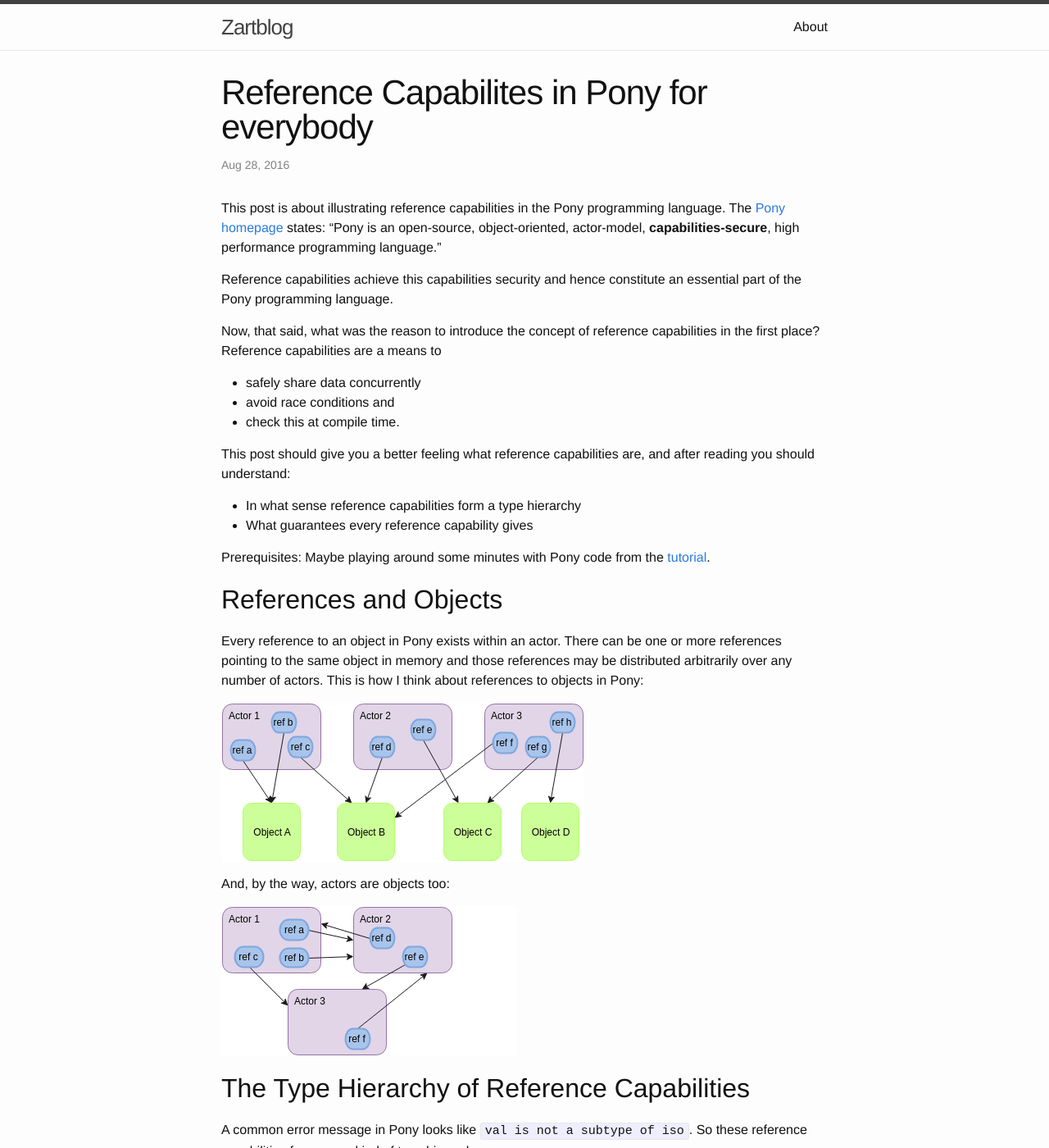
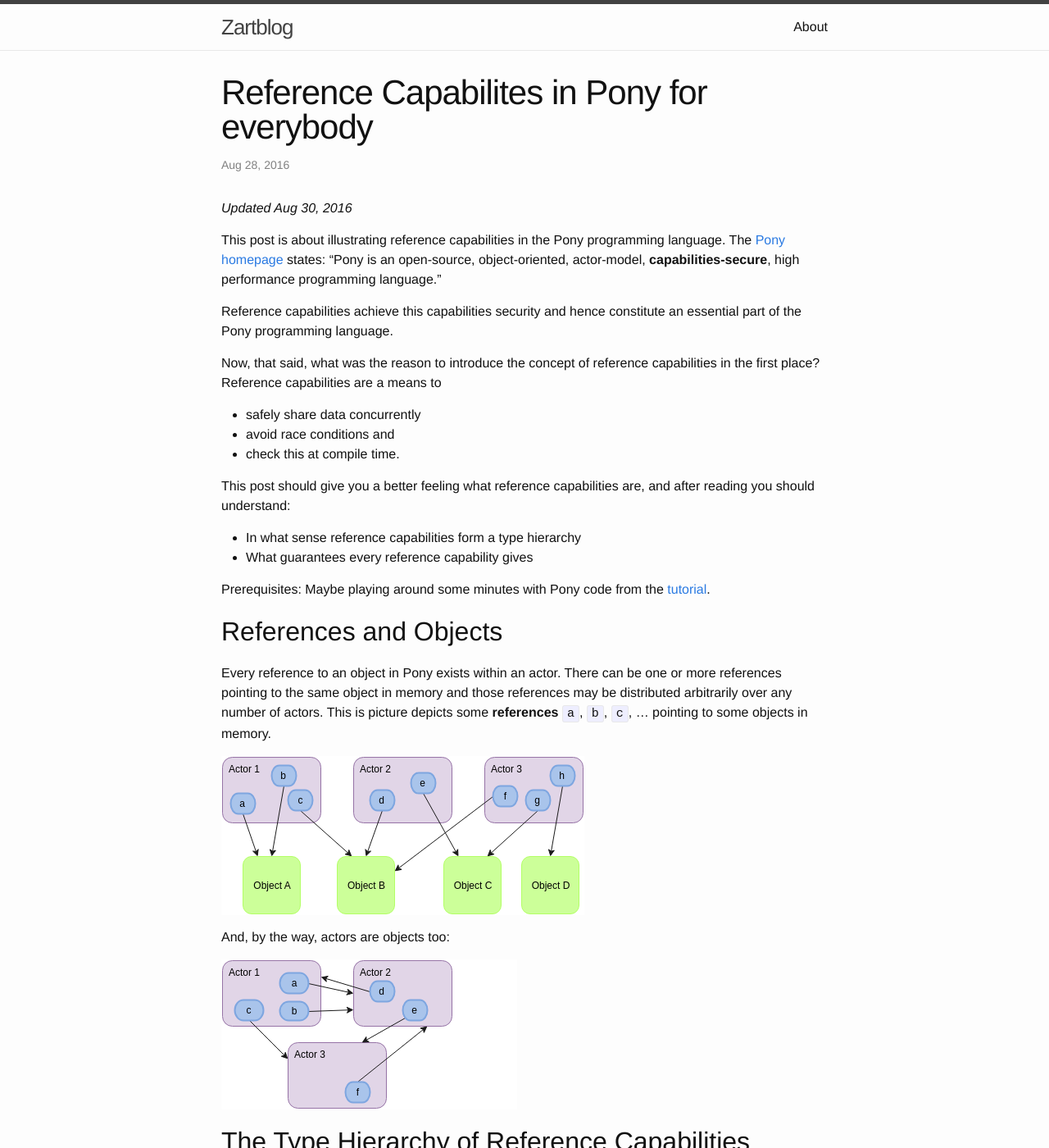
Before and after one commit to zartstrom/zartstrom.github.io, a Jekyll site: the page built from _posts/2016-08-28-reference-capabilities-in-pony.markdown, in a window 1280 px wide and 1400 px high. Shown: the whole window at 82% size. Built offline with Jekyll 4.4.1, drawn with Linux system fonts in a browser that asks for light colours; comment, search, counter and statistics services are not loaded; some of the changed text lies outside the part shown.

Commit message:
update refcaps based on feedback pony+dev user group

```diff
--- a/_posts/2016-08-28-reference-capabilities-in-pony.markdown
+++ b/_posts/2016-08-28-reference-capabilities-in-pony.markdown
@@ -4,6 +4,8 @@
 date:   2016-08-28 19:10:10 +0200
 categories: pony
 ---
+
+*Updated Aug 30, 2016*
 
 This post is about illustrating reference capabilities in the Pony programming language. The [Pony homepage](http://www.ponylang.org) states:
 "Pony is an open-source, object-oriented, actor-model, __capabilities-secure__, high performance programming language."
@@ -29,7 +31,7 @@
 
 Every reference to an object in Pony exists within an actor.
 There can be one or more references pointing to the same object in memory and those references may be distributed arbitrarily over any number of actors.
-This is how I think about references to objects in Pony:
+This is picture depicts some __references__ `a`, `b`, `c`, … pointing to some objects in memory.
 
 ![refs_to_objects_in_actors](/assets/images/refs_to_objects_in_actors.svg)
 
@@ -101,7 +103,7 @@
 Further random notes:
 
 * An actor is always opaque to other actors, therefore a variable with reference to an actor must have the __tag__ reference capability.
-* The __trn__ capability is hardly ever used in code, it is safe to forget about __trn__ completely. In the current [standard library](https://github.com/ponylang/ponyc/tree/master/packages) there is only one usage, namely in the file [net/_test.pony](https://github.com/ponylang/ponyc/blob/master/packages/net/_test.pony).
+* The __trn__ capability is seldomly used in code. Nevertheless there are good usescases for __trn__.
 * A box reference allows a local alias with write permission and a global alias with read permission. In fact only one of the two aliases (local write / global read) can exist for a box reference at a given moment. Can you imagine why? Pony takes care that this does not happen, i.e. look for what are sendable objects in the [Pony tutorial][pony_tutorial].
 
 [pony_tutorial]: http://tutorial.ponylang.org
```
Also changed, not shown: assets/images/actors_are_objects_too.svg, assets/images/refs_to_objects_in_actors.svg.
